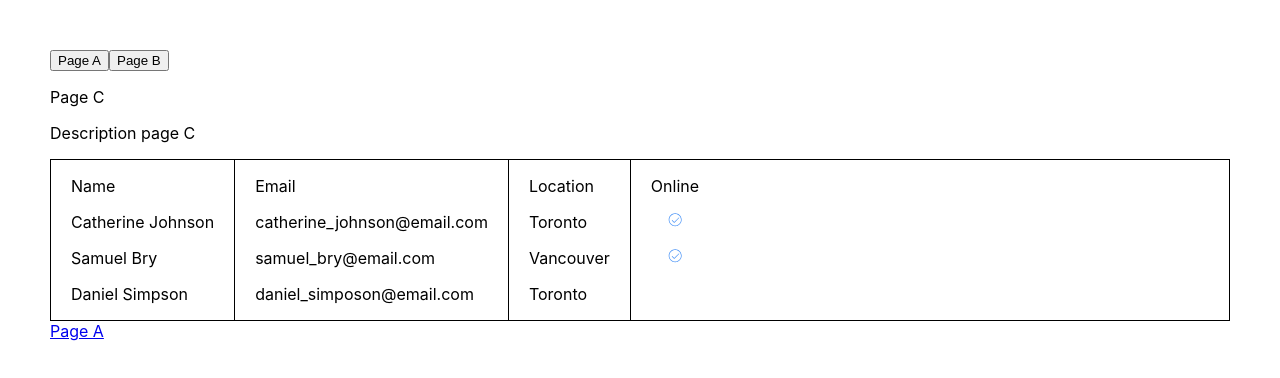
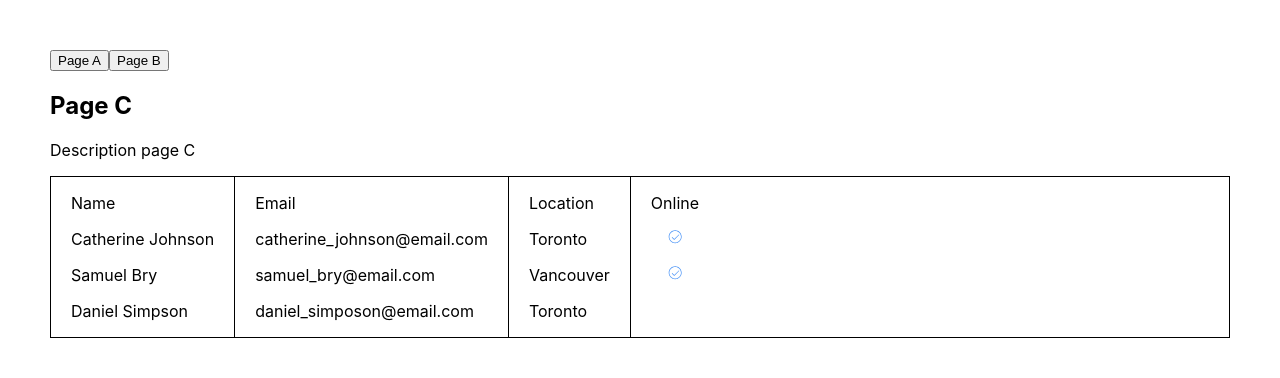
Before and after one commit to cicomsa/userapp2, a React (Create React App) app: page /page-c in a window 1280 px wide. Shown: the top 378 px of the page. Built offline with nearby package versions, Linux system fonts and the light colour scheme.

Commit message:
use of Layout + changed structure Content component

```diff
--- a/src/App.js
+++ b/src/App.js
@@ -1,16 +1,17 @@
 import React from 'react'
 import { BrowserRouter as Router, Route } from 'react-router-dom'
+import Layout from './components/Layout'
 import Content from './components/Content'
-import Homepage from './components/Homepage'
 
 // To implement a dynamic way to write the bellow Routes
 const App = () => {
   return (
     <Router>
-      <Route path="/page-a" component={Content} />
-      <Route path="/page-b" component={Content} />
-      <Route path="/page-c" component={Content} />
-      <Route path="/" component={Homepage} />
+      <Layout>
+        <Route path="/page-a" component={Content} />
+        <Route path="/page-b" component={Content} />
+        <Route path="/page-c" component={Content} />
+      </Layout>
     </Router>
   )
 }
--- a/src/components/Content/index.js
+++ b/src/components/Content/index.js
@@ -1,48 +1,22 @@
 import React from 'react'
 import { useLocation } from 'react-router-dom'
-import Title from '../Title'
-import PageLink from '../PageLink'
-import Description from '../Description'
 import Table from '../Table'
-import Homepage from '../Homepage'
 import data from '../../data/pages.json'
 import './index.css'
-
-// components to be rewritten as one component
-const components = {
-  pageTitle: Title,
-  pageDescription: Description,
-  table: Table
-}
 
 const Content = () => {
   const location = useLocation()
   const pathName = location.pathname
 
-  if (pathName === '/') return <Homepage />
-
   // data should come from an API call/GraphQL query - mock functionality not implemented
   const content = data.find(content => content.path === pathName)
-  const contentKeys = Object.keys(content)
+  const { table, pageDescription, pageTitle} = content
 
   return (
     <>
-      <div className="links-wrapper">
-        {
-          data
-            .filter(content => content.path !== pathName)
-            .map(content => <PageLink path={content.path} linkTitle={content.linkTitle}/>)
-        }
-      </div>
-      {
-        contentKeys
-          .filter(key => key !== 'path' && key !== 'linkTitle')
-          .map(key => {
-          const Section = components[key]
-          // less props to be passed to Section, as not all the Section components need all the props
-          return <Section key={key} {...content}/>
-        })
-      }
+      {pageTitle && <h2>{pageTitle}</h2>}
+      {pageDescription && <p>{pageDescription}</p>}
+      {table && <Table table={table} />}
     </>
   )
 }
--- a/src/components/Description/index.js
+++ /dev/null
@@ -1,9 +0,0 @@
-import React from 'react'
-
-const Description = ({ pageDescription }) => {
-  return (
-    <p>{pageDescription}</p>
-  )
-}
-
-export default Description
--- a/src/components/Homepage/index.js
+++ /dev/null
@@ -1,10 +0,0 @@
-import React from 'react'
-import { Link } from 'react-router-dom'
-
-const Homepage = () => {
-  return (
-    <Link to='/page-a'>Page A</Link>
-  )
-}
-
-export default Homepage
--- /dev/null
+++ b/src/components/Layout/index.js
@@ -0,0 +1,24 @@
+import React from 'react'
+import { useLocation } from 'react-router-dom'
+import PageLink from '../PageLink'
+import data from '../../data/pages.json'
+
+const Layout = ({children}) => {
+  const location = useLocation()
+  const pathName = location.pathname
+
+  return (
+    <>
+      <div className="links-wrapper">
+        {
+          data
+            .filter(content => content.path !== pathName)
+            .map(content => <PageLink path={content.path} linkTitle={content.linkTitle}/>)
+        }
+      </div>
+      {children}
+    </>
+  )
+}
+
+export default Layout
--- a/src/components/Title/index.js
+++ /dev/null
@@ -1,9 +0,0 @@
-import React from 'react'
-
-const Title = ({ pageTitle }) => {
-  return (
-    <p>{pageTitle}</p>
-  )
-}
-
-export default Title
```
